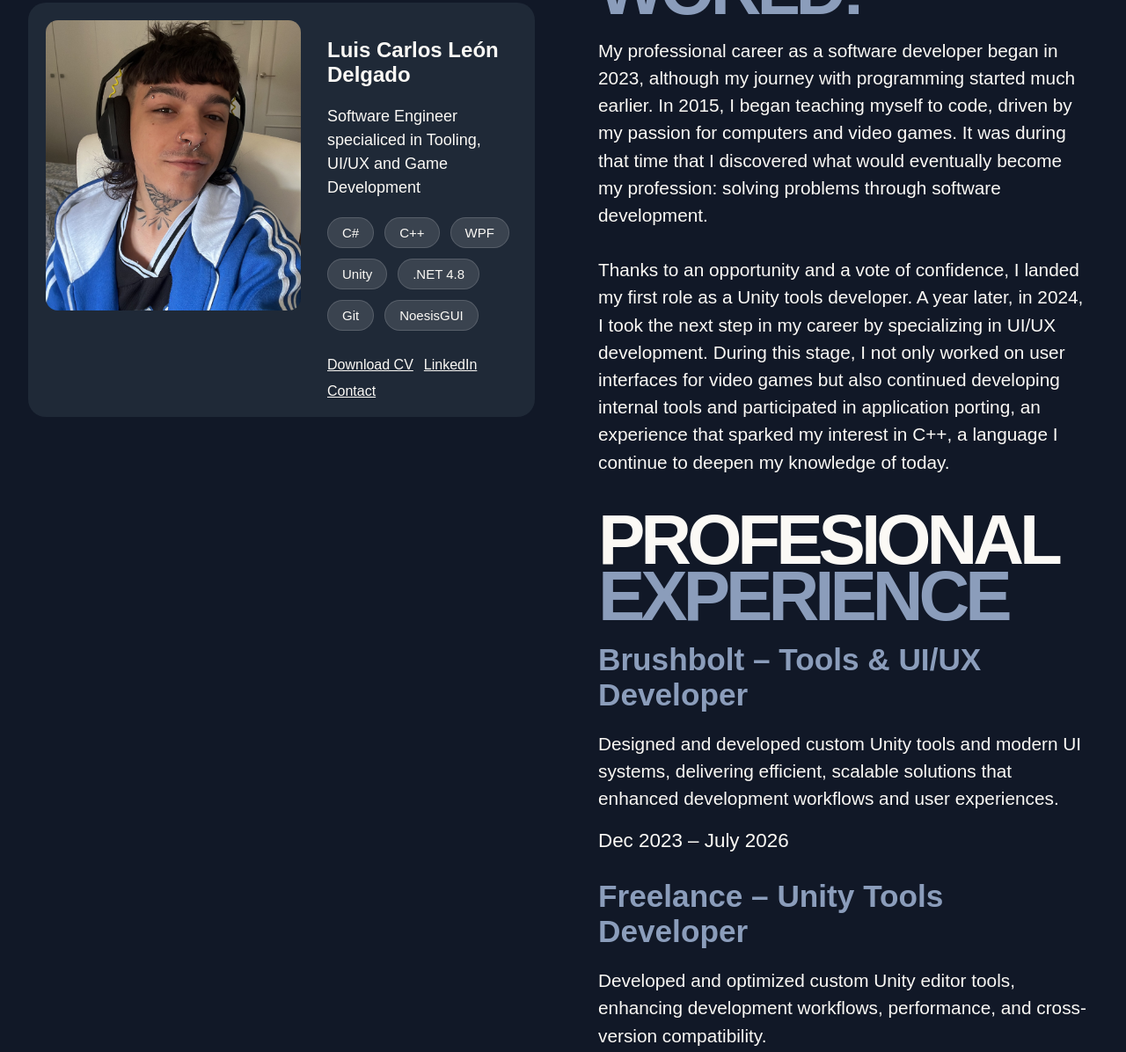
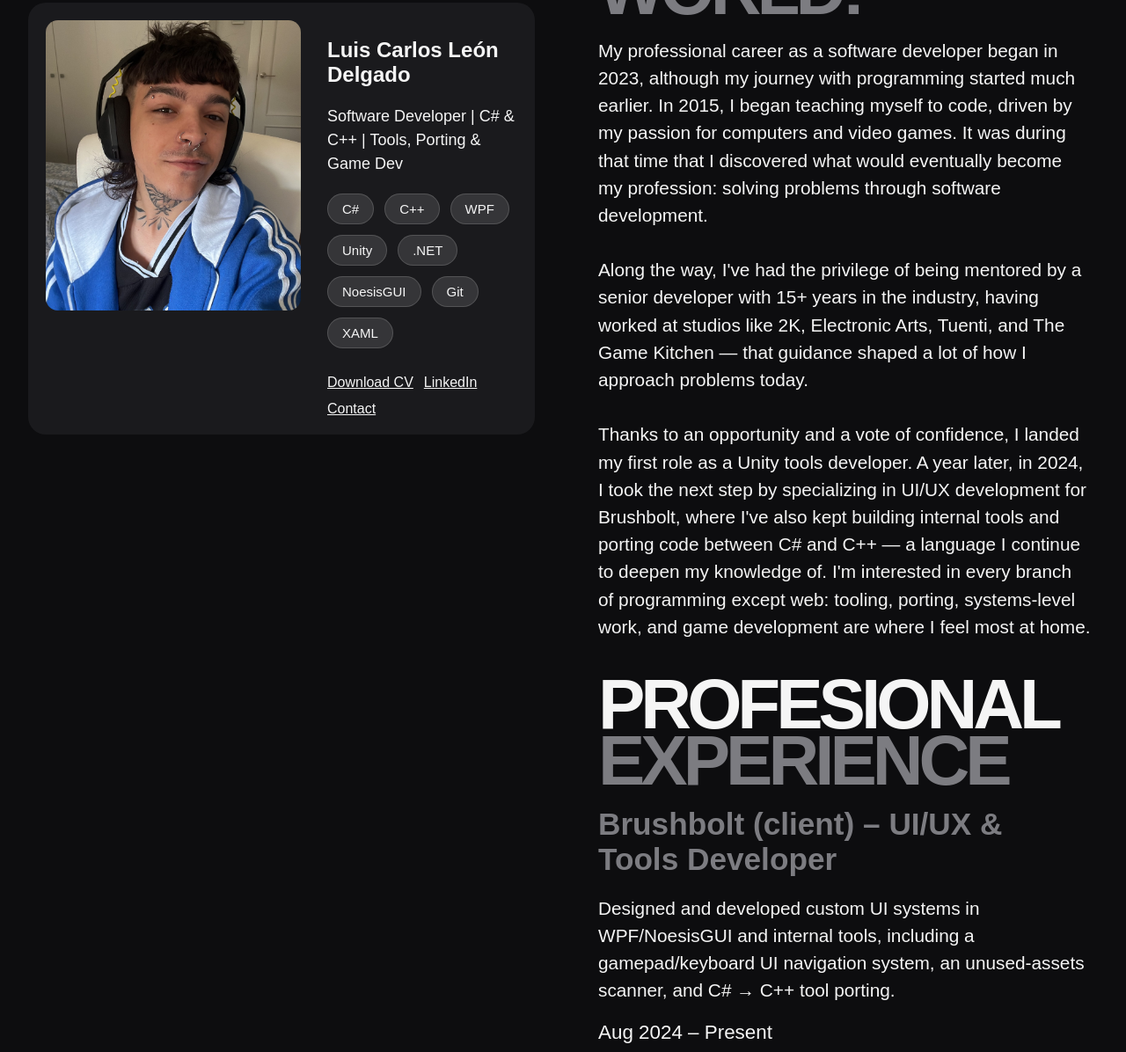
Before and after one commit to lleondlg05/WhoAmI, a plain HTML site: page index.html in a window 1280 px wide. Shown: the part 157-1353 px from the top of the page at 88% size. Drawn offline with nearby package versions, Linux system fonts and the light colour scheme.

Commit message:
Updated CV, Data and Colors

```diff
--- a/css/style.css
+++ b/css/style.css
@@ -1,16 +1,16 @@
 :root {
-    --bg: #111827;
-    --text: #fbf9f5;
-    --accent: #1F2937;
-    --accent-secondary: #8b9dbb;
+    --bg: #0d0d0f;
+--text: #f5f5f5;
+--accent: #1a1a1d;
+--accent-secondary: #7c7c81;
 
-    --button-default: #1F2937;
-    --button-hover: #1d4a92;
-    --button-down: #5572a9;
+--button-default: #1a1a1d;
+--button-hover: #2a2a2e;
+--button-down: #3a3a3f;
 
-    --text-default: #F9FAFB;
-    --text-hover: #F9FAFB;
-    --text-down: #F9FAFB;
+--text-default: #f5f5f5;
+--text-hover: #f5f5f5;
+--text-down: #f5f5f5;
 
     --panel-width: 1200px;
     --content-width: 800px;
--- a/index.html
+++ b/index.html
@@ -4,7 +4,8 @@
     <meta charset="UTF-8">
     <meta name="viewport" content="width=device-width, initial-scale=1.0">
     <link rel="stylesheet" href="https://cdnjs.cloudflare.com/ajax/libs/font-awesome/6.7.2/css/all.min.css">
-    <title>My Website</title>
+    <link rel="icon" type="image/png" href="/img/webicon.ico">
+    <title>Luis León — Software Developer</title>
     <link rel="stylesheet" href="css/style.css">
 </head>
 <body>
@@ -31,18 +32,19 @@
                 </div>
                 <div class="hostInfo">
                     <h2>Luis Carlos León Delgado</h2>
-                    <p>Software Engineer specialiced in Tooling, UI/UX and Game Development</p>
+                    <p>Software Developer | C# & C++ | Tools, Porting & Game Dev</p>
                     <div class="techStack">
                         <span>C#</span>
                         <span>C++</span>
                         <span>WPF</span>
                         <span>Unity</span>
-                        <span>.NET 4.8</span>
+                        <span>.NET</span>
+                        <span>NoesisGUI</span>
                         <span>Git</span>
-                        <span>NoesisGUI</span>
+                        <span>XAML</span>
                     </div>
                     <div class="extraStack">
-                        <a href="/assets/Luis Carlos León Delgado - EN.pdf" target="_blank">Download CV</a>
+                        <a href="/assets/Luis_Leon_CV.pdf" target="_blank">Download CV</a>
                         <a href="https://www.linkedin.com/in/luisnocomunica/" target="_blank" rel="noopener noreferrer">LinkedIn</a>
                         <a href="#contact">Contact</a>
                     </div>
@@ -60,8 +62,11 @@
                 </div>
                 <div class="section-body">
                     <p class="whoami-description">
-                        My professional career as a software developer began in 2023, although my journey with programming started much earlier. In 2015, I began teaching myself to code, driven by my passion for computers and video games. It was during that time that I discovered what would eventually become my profession: solving problems through software development.<br><br>
-                        Thanks to an opportunity and a vote of confidence, I landed my first role as a Unity tools developer. A year later, in 2024, I took the next step in my career by specializing in UI/UX development. During this stage, I not only worked on user interfaces for video games but also continued developing internal tools and participated in application porting, an experience that sparked my interest in C++, a language I continue to deepen my knowledge of today.
+                        My professional career as a software developer began in 2023, although my journey with programming started much earlier. In 2015, I began teaching myself to code, driven by my passion for computers and video games. It was during that time that I discovered what would eventually become my profession: solving problems through software development.
+                        <br><br>
+                        Along the way, I've had the privilege of being mentored by a senior developer with 15+ years in the industry, having worked at studios like 2K, Electronic Arts, Tuenti, and The Game Kitchen — that guidance shaped a lot of how I approach problems today.
+                        <br><br>
+                        Thanks to an opportunity and a vote of confidence, I landed my first role as a Unity tools developer. A year later, in 2024, I took the next step by specializing in UI/UX development for Brushbolt, where I've also kept building internal tools and porting code between C# and C++ — a language I continue to deepen my knowledge of. I'm interested in every branch of programming except web: tooling, porting, systems-level work, and game development are where I feel most at home.
                     </p>
                 </div>
             </section>
@@ -75,23 +80,23 @@
                 </div>
                 <div class="section-body">
                     <section class="experience-card">
-                        <h2 class="experience-title">Brushbolt – Tools & UI/UX Developer</h2>
+                        <h2 class="experience-title">Brushbolt (client) – UI/UX & Tools Developer</h2>
                         <p class="experience-description">
-                            Designed and developed custom Unity tools and modern UI systems, delivering efficient, scalable solutions that enhanced development workflows and user experiences.
+                            Designed and developed custom UI systems in WPF/NoesisGUI and internal tools, including a gamepad/keyboard UI navigation system, an unused-assets scanner, and C# → C++ tool porting.
                         </p>
-                        <p class="experience-date">Dec 2023 – July 2026</p>
+                        <p class="experience-date">Aug 2024 – Present</p>
                     </section>
                     <section class="experience-card">
                         <h2 class="experience-title">Freelance – Unity Tools Developer</h2>
                         <p class="experience-description">
-                            Developed and optimized custom Unity editor tools, enhancing development workflows, performance, and cross-version compatibility.
+                            Developed and maintained custom Unity Editor tools published on the Unity Asset Store (5★ rating, 14 reviews), improving performance and cross-version compatibility.
                         </p>
                         <p class="experience-date">Dec 2023 – Aug 2024</p>
                     </section>
                     <section class="experience-card">
                         <h2 class="experience-title">Freelance – Hardware Technician</h2>
                         <p class="experience-description">
-                            Diagnosed and repaired electronic devices while delivering reliable technical support and maintaining strong client relationships.                        </p>
+                            Diagnosed and repaired electronic devices while delivering reliable technical support and maintaining strong client relationships.
                         <p class="experience-date">Jan 2021 – May 2022</p>
                     </section>
                 </div>
@@ -100,11 +105,21 @@
             <section id="projects" class="section">
                 <div class="section-header">
                     <h2>
-                        <span class="title-primary">RECENT</span>
+                        <span class="title-primary">SELECTED</span>
                         <span class="title-secondary">PROJECTS</span>
                     </h2>
                 </div>
                 <div class="section-body">
+                    <a href="https://assetstore.unity.com/packages/tools/utilities/favorites-window-123487" target="_blank" rel="noopener noreferrer" class="project-card">
+                        <img src="img/favorites-window.png" class="project-image">
+
+                        <div class="project-info">
+                            <h2 class="project-title">Favorites Window</h2>
+                            <p class="project-subtitle">Unity Editor tool published on the Unity Asset Store (5★ rating, 14 reviews).</p>
+                        </div>
+
+                        <span class="project-link">↗</span>
+                    </a>
                     <a href="https://luisnocomunica.itch.io/jeremys-underpaid-employment" target="_blank" rel="noopener noreferrer" class="project-card">
                         <img src="img/jeremys.png" class="project-image">
 
@@ -120,7 +135,7 @@
 
                         <div class="project-info">
                             <h2 class="project-title">Brushbolt UI Samples</h2>
-                            <p class="project-subtitle">Projects were I worked on during my time at Brushbot.</p>
+                            <p class="project-subtitle">Projects were I worked on during my time at Brushbolt.</p>
                         </div>
 
                         <span class="project-link">↗</span>
```
Also changed, not shown: img/favorites-window.png (added), img/webicon.ico (added), 2 other files.
